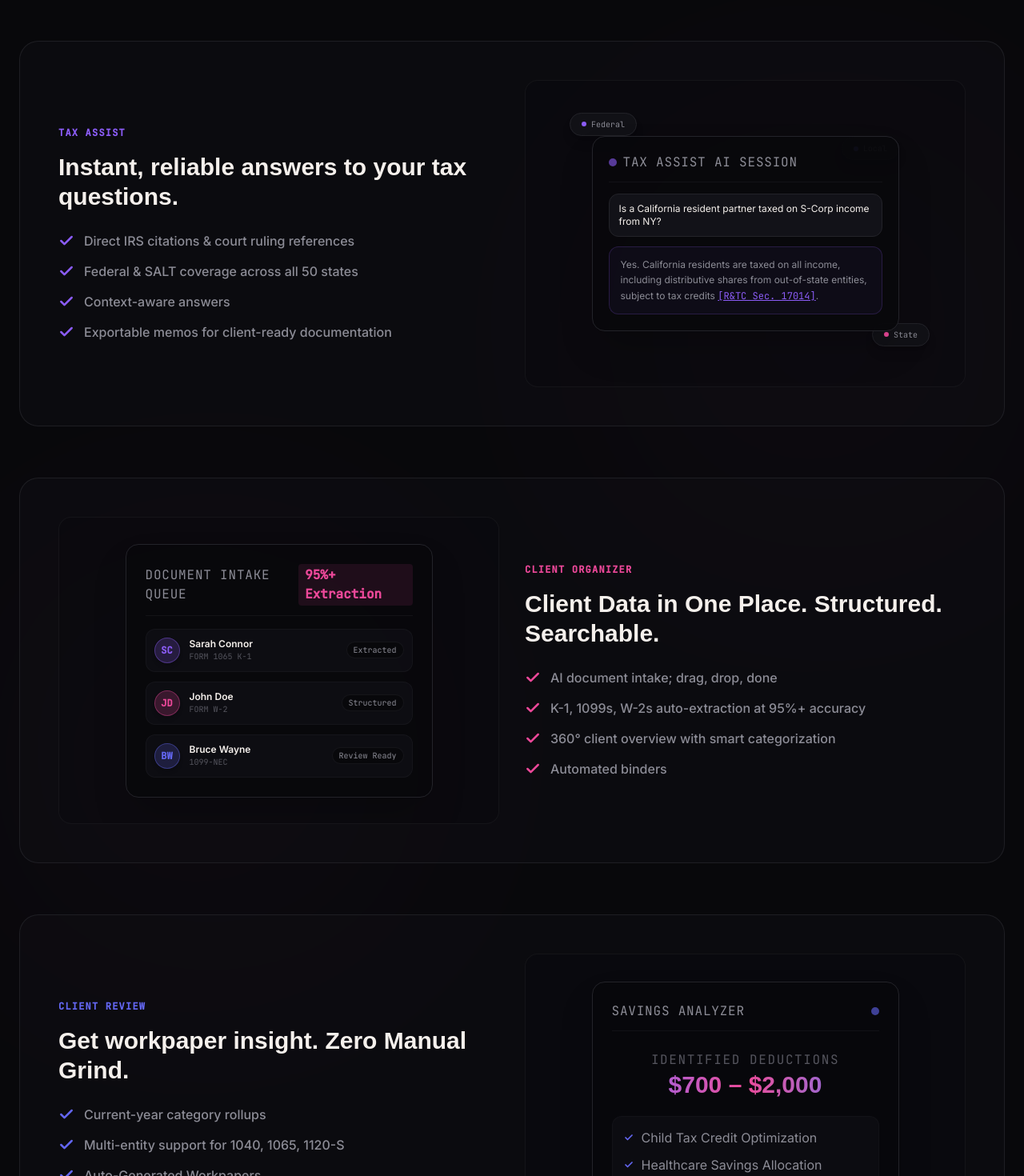
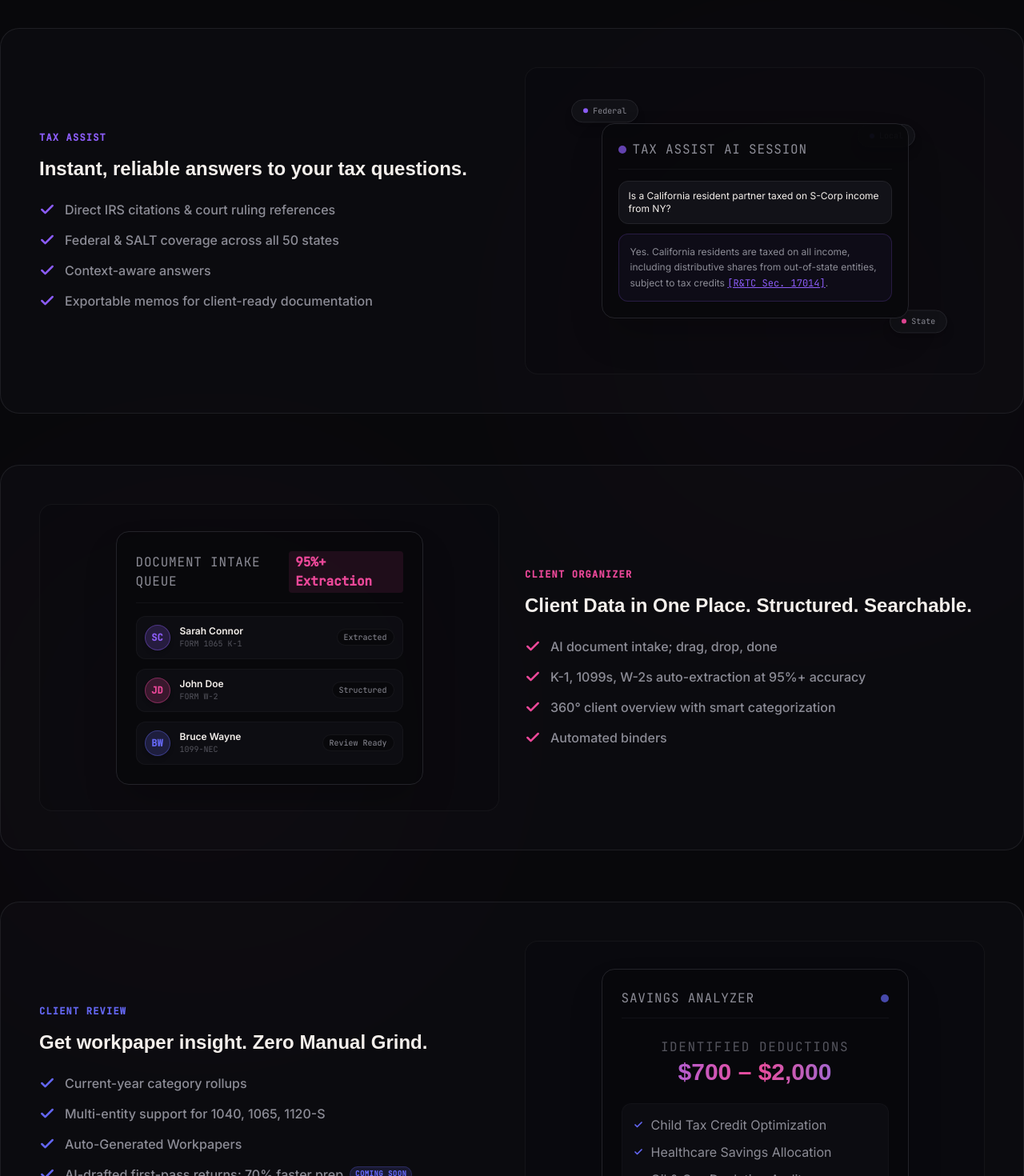
Before and after one commit to CoderKavyaG/SignalsHQ, a React (Vite) app: page / in a window 1280 px wide. Shown: the part 1160-2630 px from the top of the page at 80% size. Built offline with nearby package versions, Linux system fonts and the light colour scheme; a web font is replaced by a local one.

Commit message:
style: unify heading type scale and transition speeds across components

```diff
--- a/src/components/CustomerStories.tsx
+++ b/src/components/CustomerStories.tsx
@@ -1,4 +1,5 @@
 import { motion } from 'framer-motion'
+import { Section } from './Section'
 
 interface Testimonial {
   quote: string
@@ -30,7 +31,7 @@ export function CustomerStories() {
   ]
 
   return (
-    <section className="relative py-24 px-6 bg-bg border-t border-border/40 select-none overflow-hidden">
+    <Section id="testimonials" className="border-t border-border/40 overflow-hidden bg-bg">
       <div className="max-w-7xl mx-auto">
         {/* Header */}
         <div className="text-center mb-16 flex flex-col items-center">
@@ -52,10 +53,10 @@ export function CustomerStories() {
               whileInView={{ opacity: 1, y: 0 }}
               viewport={{ once: true, margin: '-80px' }}
               transition={{ duration: 0.7, ease: [0.16, 1, 0.3, 1], delay: idx * 0.15 }}
-              className="bg-bg-elevated/40 border border-border/80 rounded-2xl p-8 md:p-10 flex flex-col justify-between text-left relative overflow-hidden group hover:border-text-faint/60 transition-all duration-300"
+              className="bg-bg-elevated/40 border border-border/80 rounded-2xl p-8 md:p-10 flex flex-col justify-between text-left relative overflow-hidden group hover:border-text-faint/60 transition-all duration-200 ease-in-out shadow-md hover:shadow-lg"
             >
               {/* Quote Icon Background decoration */}
-              <span className="absolute top-4 right-6 font-display font-black text-7xl md:text-8xl text-text-faint/15 select-none pointer-events-none transition-colors group-hover:text-text-faint/25">
+              <span className="absolute top-4 right-6 font-display font-black text-7xl md:text-8xl text-text-faint/15 select-none pointer-events-none transition-colors duration-200 group-hover:text-text-faint/25">
                 “
               </span>
 
@@ -86,6 +87,6 @@ export function CustomerStories() {
           ))}
         </div>
       </div>
-    </section>
+    </Section>
   )
 }
--- a/src/components/Product.tsx
+++ b/src/components/Product.tsx
@@ -1,5 +1,6 @@
 import { motion } from 'framer-motion'
 import type { Variants } from 'framer-motion'
+import { Section } from './Section'
 
 // Stagger configurations for checklist items
 const containerVariants: Variants = {
@@ -18,7 +19,7 @@ const itemVariants: Variants = {
 
 export function Product() {
   return (
-    <section className="relative py-24 px-6 bg-bg border-t border-border/40 select-none overflow-hidden">
+    <Section id="product" className="border-t border-border/40 select-none overflow-hidden bg-bg">
       {/* Background radial gradient glow for section separation */}
       <div
         className="absolute top-1/4 right-0 w-[40vw] h-[40vw] rounded-full blur-[160px] opacity-[0.04] pointer-events-none"
@@ -56,7 +57,7 @@ export function Product() {
             <span className="font-mono text-xs font-semibold text-brand-purple tracking-widest uppercase mb-4">
               TAX ASSIST
             </span>
-            <h3 className="font-display font-bold text-2xl md:text-3xl text-text-primary mb-6 leading-tight">
+            <h3 className="font-display font-bold text-xl md:text-2xl text-text-primary mb-6 leading-tight">
               Instant, reliable answers to your tax questions.
             </h3>
 
@@ -169,7 +170,7 @@ export function Product() {
 
               <div className="space-y-3">
                 {/* User Row 1 */}
-                <div className="flex items-center justify-between bg-bg-elevated/60 border border-border/40 p-2.5 rounded-xl transition-all hover:bg-bg-elevated">
+                <div className="flex items-center justify-between bg-bg-elevated/60 border border-border/40 p-2.5 rounded-xl transition-all hover:bg-bg-elevated/80 duration-150 ease-in-out">
                   <div className="flex items-center gap-3">
                     <div className="w-8 h-8 rounded-full bg-brand-purple/20 border border-brand-purple/40 flex items-center justify-center font-mono text-xs text-brand-purple font-bold shadow-md">
                       SC
@@ -185,7 +186,7 @@ export function Product() {
                 </div>
 
                 {/* User Row 2 */}
-                <div className="flex items-center justify-between bg-bg-elevated/60 border border-border/40 p-2.5 rounded-xl transition-all hover:bg-bg-elevated">
+                <div className="flex items-center justify-between bg-bg-elevated/60 border border-border/40 p-2.5 rounded-xl transition-all hover:bg-bg-elevated/80 duration-150 ease-in-out">
                   <div className="flex items-center gap-3">
                     <div className="w-8 h-8 rounded-full bg-brand-pink/20 border border-brand-pink/40 flex items-center justify-center font-mono text-xs text-brand-pink font-bold shadow-md">
                       JD
@@ -201,7 +202,7 @@ export function Product() {
                 </div>
 
                 {/* User Row 3 */}
-                <div className="flex items-center justify-between bg-bg-elevated/60 border border-border/40 p-2.5 rounded-xl transition-all hover:bg-bg-elevated">
+                <div className="flex items-center justify-between bg-bg-elevated/60 border border-border/40 p-2.5 rounded-xl transition-all hover:bg-bg-elevated/80 duration-150 ease-in-out">
                   <div className="flex items-center gap-3">
                     <div className="w-8 h-8 rounded-full bg-brand-blue/20 border border-brand-blue/40 flex items-center justify-center font-mono text-xs text-brand-blue font-bold shadow-md">
                       BW
@@ -224,7 +225,7 @@ export function Product() {
             <span className="font-mono text-xs font-semibold text-brand-pink tracking-widest uppercase mb-4">
               CLIENT ORGANIZER
             </span>
-            <h3 className="font-display font-bold text-2xl md:text-3xl text-text-primary mb-6 leading-tight">
+            <h3 className="font-display font-bold text-xl md:text-2xl text-text-primary mb-6 leading-tight">
               Client Data in One Place. Structured. Searchable.
             </h3>
 
@@ -274,7 +275,7 @@ export function Product() {
             <span className="font-mono text-xs font-semibold text-brand-blue tracking-widest uppercase mb-4">
               CLIENT REVIEW
             </span>
-            <h3 className="font-display font-bold text-2xl md:text-3xl text-text-primary mb-6 leading-tight">
+            <h3 className="font-display font-bold text-xl md:text-2xl text-text-primary mb-6 leading-tight">
               Get workpaper insight. Zero Manual Grind.
             </h3>
 
@@ -375,6 +376,6 @@ export function Product() {
         </div>
 
       </div>
-    </section>
+    </Section>
   )
 }
--- a/src/components/Security.tsx
+++ b/src/components/Security.tsx
@@ -1,4 +1,5 @@
 import { motion } from 'framer-motion'
+import { Section } from './Section'
 
 interface SecurityCard {
   icon: React.ReactNode
@@ -93,7 +94,7 @@ export function Security() {
   ]
 
   return (
-    <section className="relative py-24 px-6 bg-bg border-t border-border/40 select-none overflow-hidden">
+    <Section id="security" className="border-t border-border/40 overflow-hidden bg-bg">
       {/* Localized dot-grid background texture specifically within this section */}
       <div
         className="absolute inset-0 pointer-events-none opacity-[0.03]"
@@ -134,7 +135,7 @@ export function Security() {
 
           <a
             href="#security-docs"
-            className="inline-flex items-center justify-center px-6 py-3 rounded-full border border-border bg-bg hover:bg-bg-elevated text-text-primary font-mono text-xs font-semibold tracking-wider transition-all duration-200 cursor-pointer"
+            className="inline-flex items-center justify-center px-6 py-3 rounded-full border border-border bg-bg hover:bg-bg-elevated text-text-primary font-mono text-xs font-semibold tracking-wider transition-all duration-200 ease-in-out cursor-pointer focus-visible:outline-none focus-visible:ring-2 focus-visible:ring-brand-purple/50"
           >
             FIND MORE
           </a>
@@ -149,7 +150,7 @@ export function Security() {
               whileInView={{ opacity: 1, y: 0 }}
               viewport={{ once: true, margin: '-80px' }}
               transition={{ duration: 0.7, ease: [0.16, 1, 0.3, 1], delay: idx * 0.08 }}
-              className="bg-bg-elevated/40 border border-border/80 rounded-2xl p-6 md:p-8 flex flex-col justify-between items-start text-left transition-all duration-300 hover:border-text-faint/60"
+              className="bg-bg-elevated/40 border border-border/80 rounded-2xl p-6 md:p-8 flex flex-col justify-between items-start text-left transition-all duration-200 ease-in-out hover:border-text-faint/60 shadow-md hover:shadow-lg"
             >
               {/* Header inside card */}
               <div className="flex items-center justify-between w-full mb-6">
@@ -172,6 +173,6 @@ export function Security() {
         </div>
 
       </div>
-    </section>
+    </Section>
   )
 }
--- a/src/components/UseCases.tsx
+++ b/src/components/UseCases.tsx
@@ -1,4 +1,5 @@
 import { motion } from 'framer-motion'
+import { Section } from './Section'
 
 interface CardItem {
   icon: React.ReactNode
@@ -76,7 +77,7 @@ export function UseCases() {
   ]
 
   return (
-    <section className="relative py-24 px-6 bg-bg border-t border-border/40 select-none overflow-hidden">
+    <Section id="usecase" className="border-t border-border/40 overflow-hidden bg-bg">
       <div className="max-w-7xl mx-auto">
         {/* Header */}
         <div className="text-center mb-16 flex flex-col items-center">
@@ -98,7 +99,7 @@ export function UseCases() {
               whileInView={{ opacity: 1, y: 0 }}
               viewport={{ once: true, margin: '-80px' }}
               transition={{ duration: 0.7, ease: [0.16, 1, 0.3, 1], delay: idx * 0.1 }}
-              className="bg-bg-elevated/40 border border-border/80 rounded-2xl p-8 flex flex-col items-start text-left transition-all duration-300 hover:border-text-faint/60 hover:-translate-y-1"
+              className="bg-bg-elevated/40 border border-border/80 rounded-2xl p-8 flex flex-col items-start text-left transition-all duration-200 ease-in-out hover:border-text-faint/60 hover:-translate-y-1 shadow-md hover:shadow-lg"
             >
               {/* Icon in rounded square */}
               <div className="w-12 h-12 rounded-xl bg-bg-elevated border border-border flex items-center justify-center mb-6 shadow-inner">
@@ -115,6 +116,6 @@ export function UseCases() {
           ))}
         </div>
       </div>
-    </section>
+    </Section>
   )
 }
```
